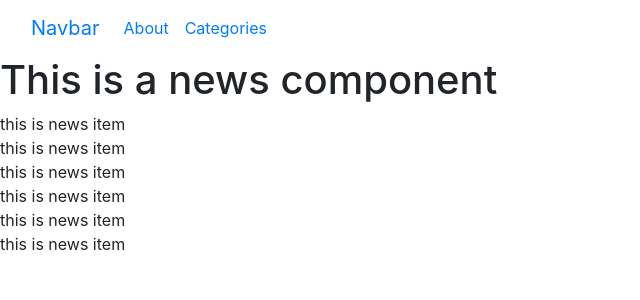
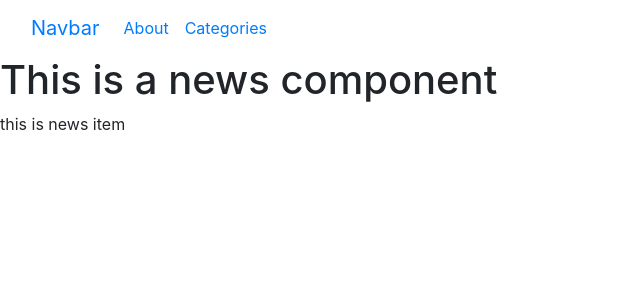
Before and after one commit to besttechaj/React_Js, a React (Vite) app in the folder news_app/: page / in a window 1280 px wide. Shown: the top 300 px of the page, without its empty margins (0-640 px from the left). Built offline with nearby package versions, Linux system fonts and the light colour scheme.

Commit message:
testing card component

```diff
--- a/news_app/src/components/News.jsx
+++ b/news_app/src/components/News.jsx
@@ -7,11 +7,6 @@ export default class News extends Component {
       <div>
         <h1>This is a news component</h1>
         <NewsItem />
-        <NewsItem />
-        <NewsItem />
-        <NewsItem />
-        <NewsItem />
-        <NewsItem />
       </div>
     );
   }
```
